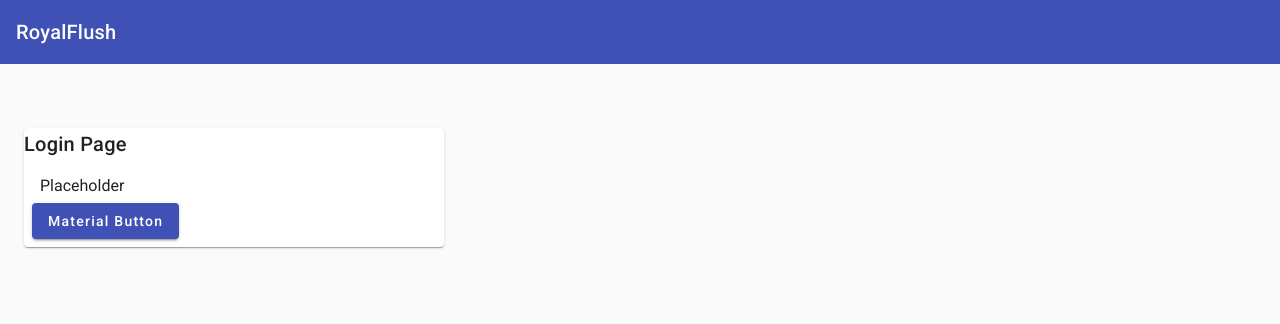
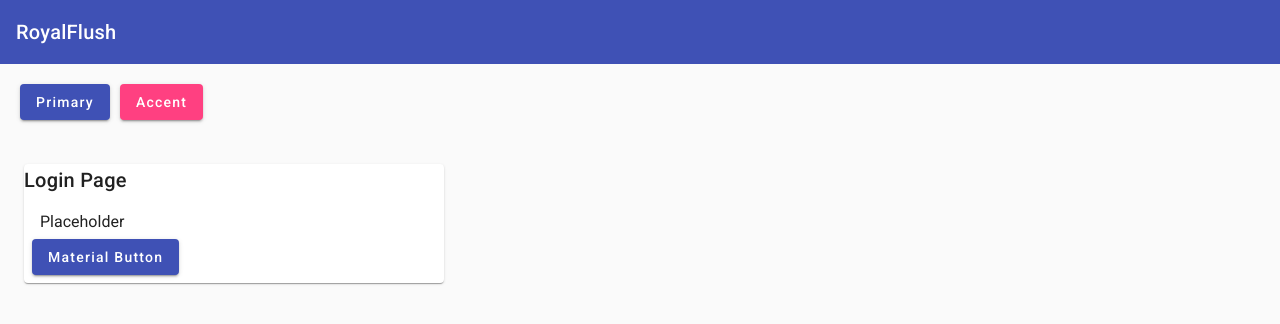
Before and after one commit to SE-RoyalFlush/Poker, an Angular app in the folder frontend/: page /login in a window 1280 px wide. Shown: the top 324 px of the page. Built offline with nearby package versions, Linux system fonts and the light colour scheme.

Commit message:
chore: finalized dependencies with version ranges and added theme test buttons (#8)

```diff
--- a/frontend/src/app/app.html
+++ b/frontend/src/app/app.html
@@ -3,6 +3,13 @@
 </mat-toolbar>
 
 <div class="content-container">
+  <button mat-raised-button color="primary" style="margin-right: 10px;">
+    Primary
+  </button>
+
+  <button mat-raised-button color="accent">
+    Accent
+  </button>
 </div>
 
 <router-outlet></router-outlet>
```
Also changed, not shown: frontend/package.json (+19 -19 lines), 1 other file (tests, documents, lock files or other folders).
